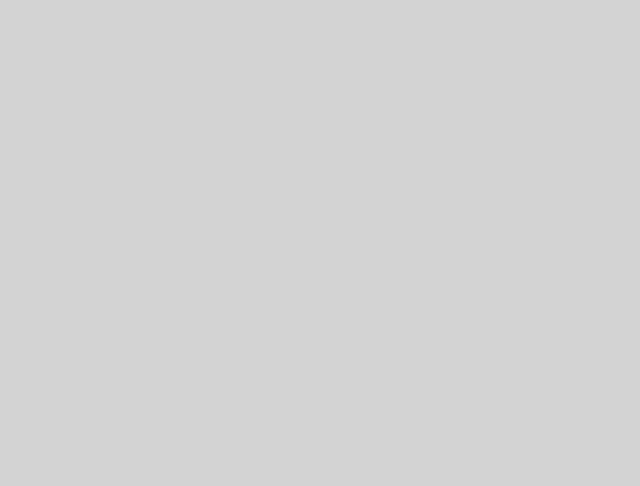
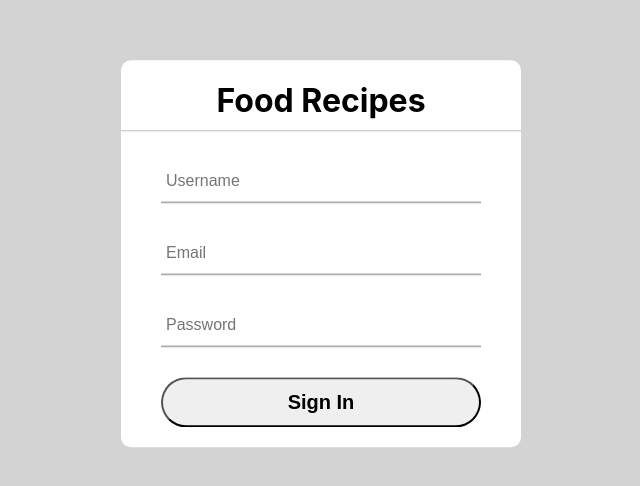
Before and after one commit to mosalman97/FoodRecipe, a React (Create React App) app: page /Signup in a window 1280 px wide. Shown: the part 146-632 px from the top of the page, without its empty margins (319-959 px from the left). Built offline with nearby package versions, Linux system fonts and the light colour scheme.

Commit message:
Signup Router set in app component

```diff
--- a/src/App.js
+++ b/src/App.js
@@ -4,6 +4,7 @@ import Header from "../src/Components/Header/Header";
 import Login from "./Components/Login/Login";
 import Recipecardwrapper from "./Components/Recipecards/Recipecardwrapper";
 import Recipedetails from "./Components/Recipedetails/Recipedetails";
+import Signup from "./Components/Signup/Signup";
 
 function App() {
     const [recipe, setRecipe] = useState(null);
@@ -23,6 +24,9 @@ function App() {
                     <Header onRecipeSelect={onRecipeSelect} />
                     <Recipecardwrapper selectedRecipe={recipe} />
                 </Route>
+                <Route path="/Signup">
+                    <Signup />
+                </Route>
             </Switch>
         </Router>
     );
--- a/src/Components/Login/Login.js
+++ b/src/Components/Login/Login.js
@@ -1,5 +1,7 @@
 import React,{useState} from "react"
 import "./Login.css"
+import {Link} from "react-router-dom";
+
 
 
 let Login = ()=>{
@@ -27,7 +29,10 @@ let Login = ()=>{
                <div className="text_field">
                   <input type="password"  onChange={(e)=>setPassword(e.target.value)} value={password} placeholder="Password" />
                </div>
-               <input className="button" type="submit"  value="Log In" />
+               <input className="button" type="submit"  value="LogIn"  />
+                <Link  to="/Signup">
+                   <span>Create New Account</span>
+                </Link>
             </form>
         </div>
     )
--- a/src/Components/Signup/Signup.css
+++ b/src/Components/Signup/Signup.css
@@ -0,0 +1,49 @@
+body{
+    margin:0;
+    padding:0;
+    background:lightgrey
+}
+.Container{
+    position: absolute;
+    top:50%;
+    left:50%;
+    transform:translate(-50%,-50%);
+    width:400px;
+    background-color:white;
+    border-radius:10px;
+
+}
+.Container h1{
+    text-align: center;
+    padding:0 0 10px 0;
+    border-bottom:1px solid silver;
+}
+.Container form{
+   padding:0 40px;
+   box-sizing:border-box;
+}
+form .text_field{
+    position: relative;
+    border-bottom:2px solid #adadad;
+    margin:30px 0;
+
+}
+.text_field input{
+    width:100%;
+    padding:0 5px;
+    height:40px;
+    font-size: 16px;
+    border: none;
+    outline:none;
+}
+.Container .button{
+    width:100%;
+    height:50px;
+    border-radius:25px;
+    margin-bottom:20px;
+    font-size:20px;
+    font-weight:bold;
+    cursor: pointer;
+    outline:none;
+
+}
--- a/src/Components/Signup/Signup.js
+++ b/src/Components/Signup/Signup.js
@@ -4,6 +4,7 @@ import "./Signup.css";
 function Signup() {
     const[username,setusername] = useState("");
     const[email,setEmail] = useState("");
+    const[password,setPassword] = useState("");
     return (
         <div className="Container">
             <h1>Food Recipes</h1>
@@ -21,7 +22,7 @@ function Signup() {
                         type="email"
                         onChange={(e)=>setEmail(e.target.value)}
                         value={email}
-                        placeholder="Username"
+                        placeholder="Email"
                     />
                 </div>
                 <div className="text_field">
```
